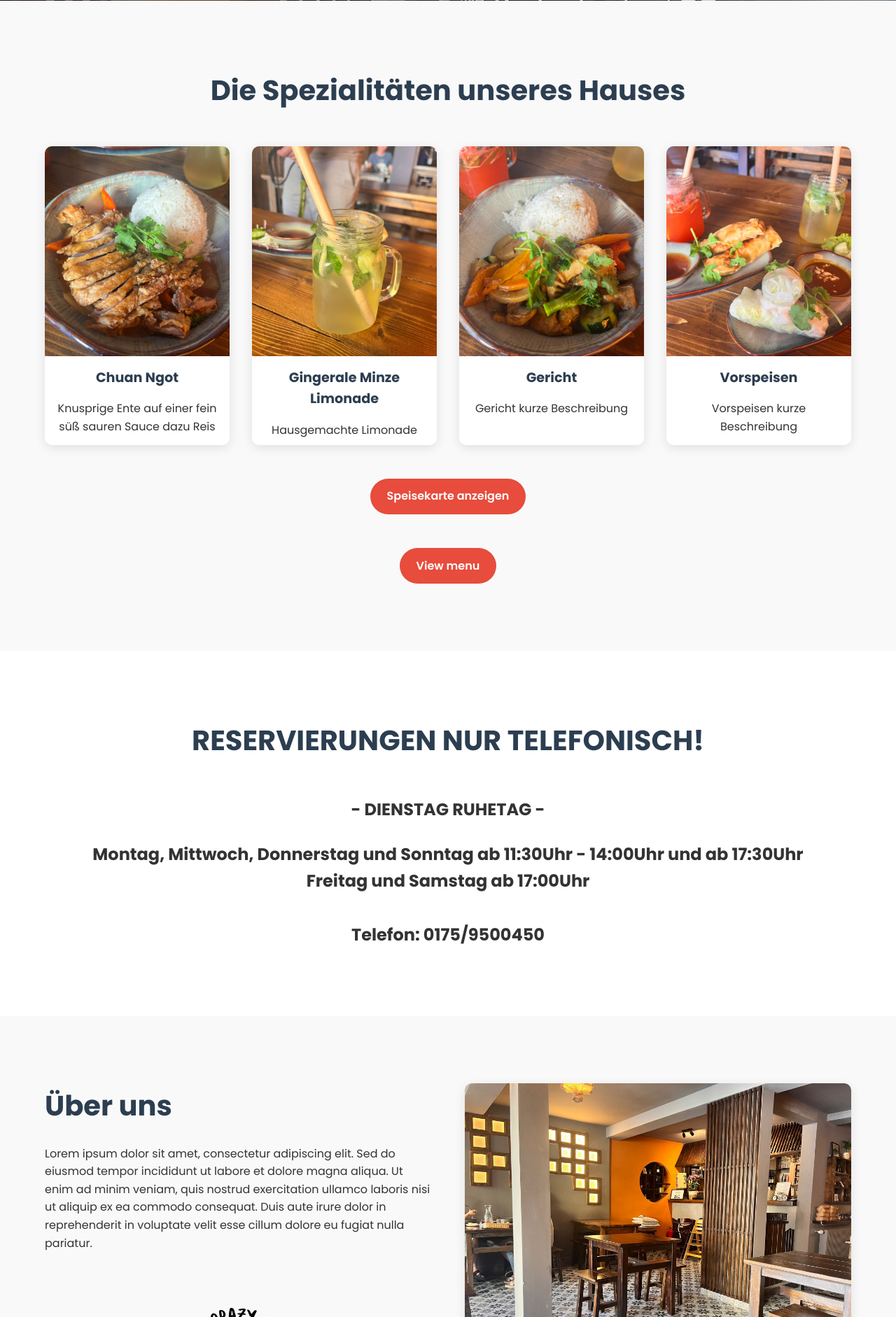
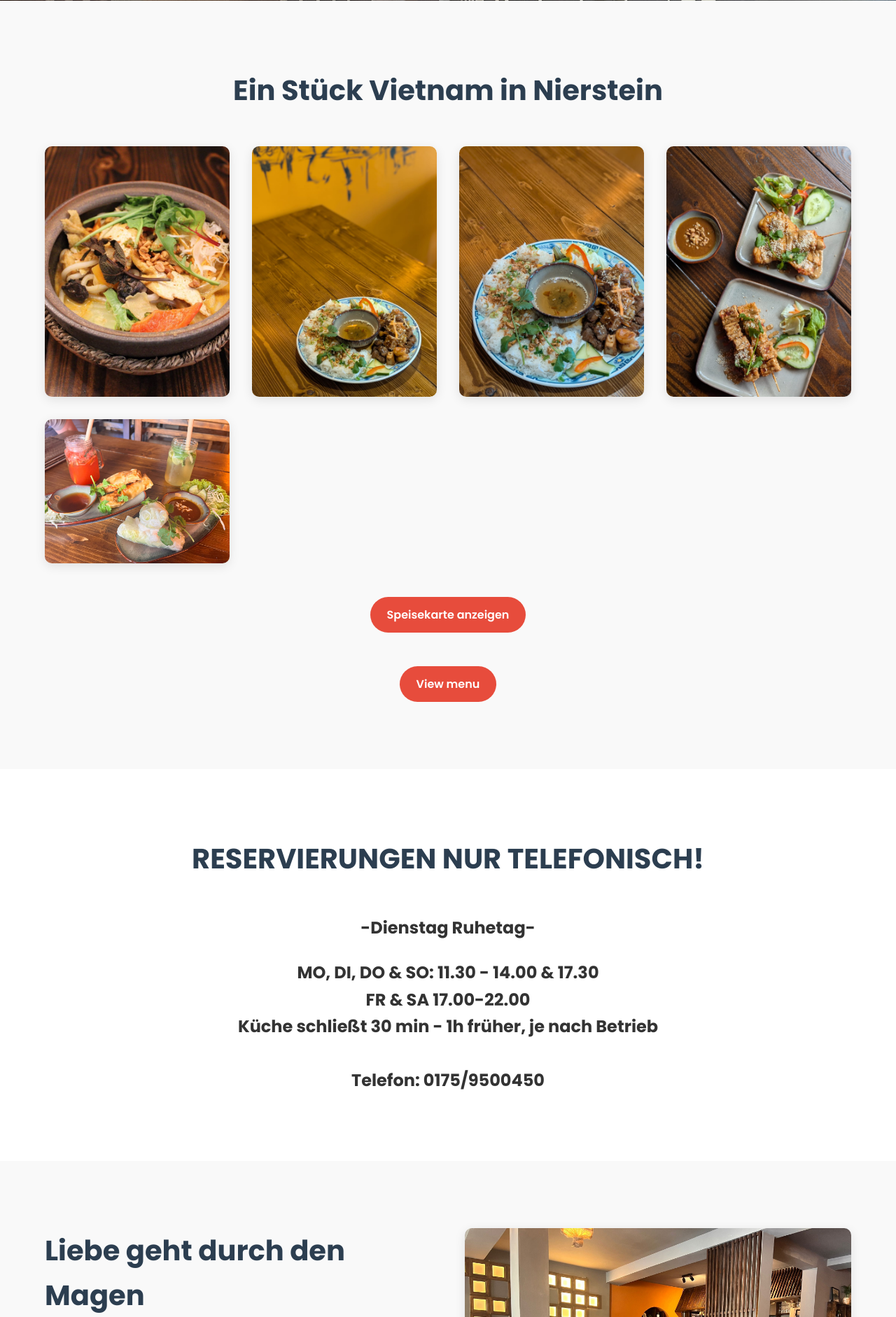
Before and after one commit to anonknowsit/restaurant-dummy, a PHP site: page / in a window 1280 px wide. Shown: the part 799-2681 px from the top of the page at 70% size. Run offline with PHP 8.4, Linux system fonts and the light colour scheme.

Commit message:
adjust website

```diff
--- a/css/styles.css
+++ b/css/styles.css
@@ -184,7 +184,7 @@ nav {
 
 .menu-item img {
   width: 100%;
-  height: 300px;
+  height: 100%;
   object-fit: cover;
 }
 
--- a/index.html
+++ b/index.html
@@ -38,34 +38,29 @@
     <main>
         <section id="home" class="hero">
             <div class="hero-content">
-                <h1>Hoi An | Vietnamesische Delikatessen</h1>
+                <h1>H&#7897;i An Nierstein | finest vietnamese cuisine</h1>
                 <p>Entdecken Sie die exquisite Vielfalt vietnamesischer Delikatessen in unserem Restaurant, wo frische Zutaten und traditionelle Rezepte auf harmonische Weise zusammenkommen, um Ihnen ein unvergessliches Geschmackserlebnis zu bieten!</p>
                 <a href="#menu" class="cta-button">Speisekarte</a>
             </div>
         </section>
 
         <section id="menu" class="menu">
-            <h2>Die Spezialitäten unseres Hauses</h2>
+            <h2>Ein Stück Vietnam in Nierstein</h2>
             <div class="menu-grid">
                 <div class="menu-item">
-                    <img src="./images/food/dish-duck-rise.jpg" alt="dish-duck-rise">
-                    <h3>Chuan Ngot</h3>
-                    <p>Knusprige Ente auf einer fein süß sauren Sauce dazu Reis</p>
+                    <img src="./images/food/food1.jpg" alt="dishes">
                 </div>
                 <div class="menu-item">
-                    <img src="./images/food/drink-lemonade.jpg" alt="drink-lemonade">
-                    <h3>Gingerale Minze Limonade</h3>
-                    <p>Hausgemachte Limonade</p>
+                    <img src="./images/food/food2.jpg" alt="dishes">
                 </div>
                 <div class="menu-item">
-                    <img src="./images/food/dish-tofu-rise.jpg" alt="dish-tofu-rise">
-                    <h3>Gericht</h3>
-                    <p>Gericht kurze Beschreibung</p>
+                    <img src="./images/food/food3.jpg" alt="dishes">
+                </div>
+                <div class="menu-item">
+                    <img src="./images/food/food4.jpg" alt="dishes">
                 </div>
                 <div class="menu-item">
                     <img src="./images/food/side-dishes.jpg" alt="side-dishes">
-                    <h3>Vorspeisen</h3>
-                    <p>Vorspeisen kurze Beschreibung</p>
                 </div>
             </div>
             <a href="./misc/menu_german.pdf" class="view-full-menu" target="_blank" rel="noopener noreferrer">Speisekarte anzeigen</a><br>
@@ -74,17 +69,16 @@
 
         <section id="reservation" class="reservation">
             <h2>RESERVIERUNGEN NUR TELEFONISCH!</h2>
-            <h1>- DIENSTAG RUHETAG -</h1>
+            <h1>-Dienstag Ruhetag-</h1>
             <br>
             <div class="reservation-grid">
-            <h1>Montag, Mittwoch, Donnerstag und Sonntag ab 11:30Uhr - 14:00Uhr und ab 17:30Uhr <br> Freitag und Samstag ab 17:00Uhr <br><br> Telefon: 0175/9500450</h1>
+            <h1>MO, DI, DO & SO: 11.30 - 14.00 & 17.30 <br> FR & SA 17.00-22.00 <br> Küche schließt 30 min - 1h früher, je nach Betrieb <br><br> Telefon: 0175/9500450</h1>
             </div>
         </section>
 
         <section id="about" class="about">
             <div class="about-content">
-                <h2>Über uns</h2>
-                <p>Lorem ipsum dolor sit amet, consectetur adipiscing elit. Sed do eiusmod tempor incididunt ut labore et dolore magna aliqua. Ut enim ad minim veniam, quis nostrud exercitation ullamco laboris nisi ut aliquip ex ea commodo consequat. Duis aute irure dolor in reprehenderit in voluptate velit esse cillum dolore eu fugiat nulla pariatur.</p>
+                <h2>Liebe geht durch den Magen</h2> <p>In unserem familiengeführtem Restaurant wollen wir ein Stück Vietnam nach Nierstein bringen. </p>
                 <center><img src="./images/logo_color.png" alt="logo" width="300" height="300"></center>
             </div>
             <div class="about-image">
@@ -171,8 +165,10 @@
                     <p><i class="fas fa-phone"></i> 0175/9500450</p>
                     <p><i class="fas fa-envelope"></i> dummy@email.de</p>
                     <h3>Öffnungszeiten</h3>
-                    <p>Mittwoch - Montag: <b>11:30 Uhr</b> - <b>14:00 Uhr</b>, <b>17:30 Uhr </b>- <b>22:00 Uhr</b></p>
-                    <p>Dienstag: <b>Ruhetag</b></p>
+                    <p>MO, DI, DO & SO: 11.30 - 14.00 & 17.30</p>
+                    <p>FR & SA 17.00-22.00</p>
+                    <p>Dienstag: Ruhetag</p>
+                    <p>Küche schließt 30 min - 1h früher, je nach Betrieb</p>
 
                 </div>
             </div>
@@ -194,7 +190,7 @@
         <div class="footer-content">
             <div class="footer-section">
                 <h3>Hoi An</h3>
-                <p>Vietnamesische Delikatessen seit 2024</p>
+                <p>finest vietnamese cuisine since 2024</p>
             </div>
             <div class="footer-section">
                 <h3>Quick Links</h3>
@@ -203,6 +199,7 @@
                     <li><a href="#menu">Speisekarte</a></li>
                     <li><a href="#about">Über uns</a></li>
                     <li><a href="#contact">Kontakt</a></li>
+                    <li><a href="#reservation">Reservieren</a></li>
                 </ul>
             </div>
             <div class="footer-section">
```
Also changed, not shown: images/food/food1.jpg (added), images/food/food2.jpg (added), images/food/food3.jpg (added), images/food/food4.jpg (added).
